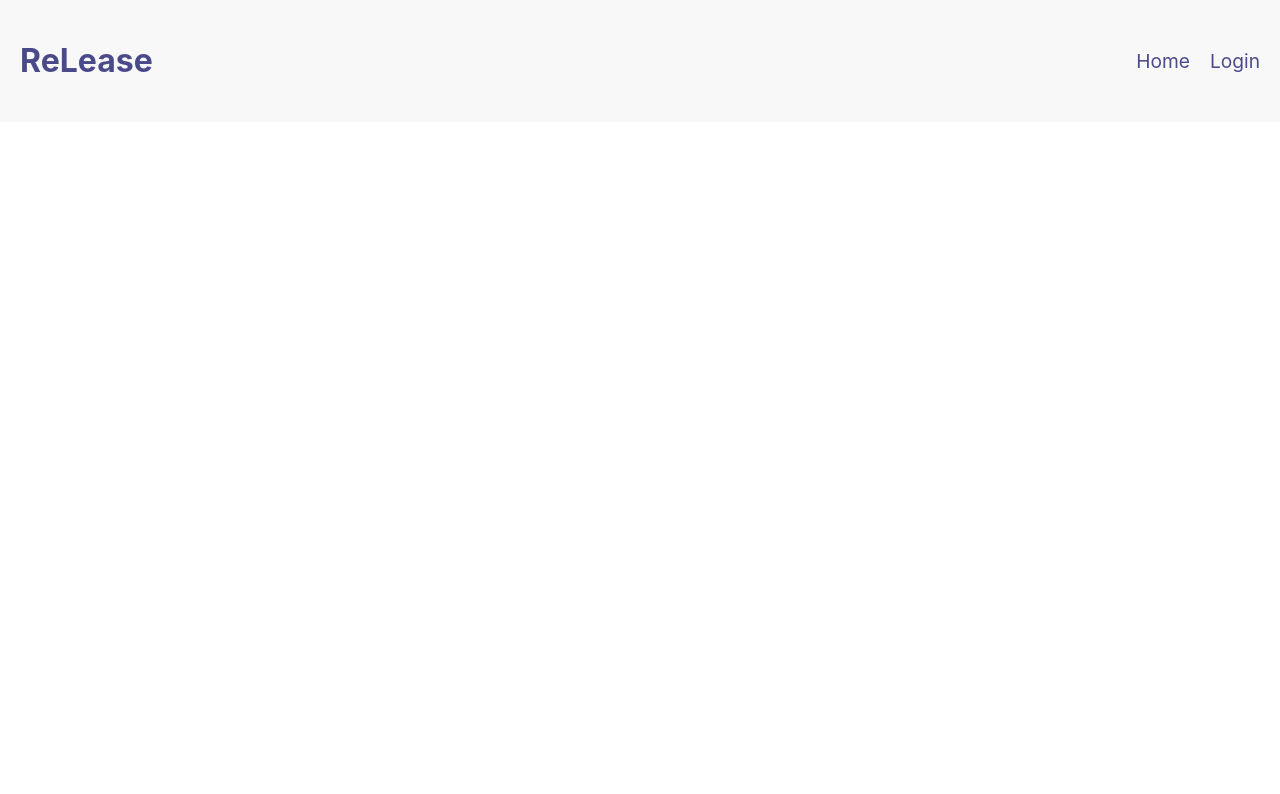
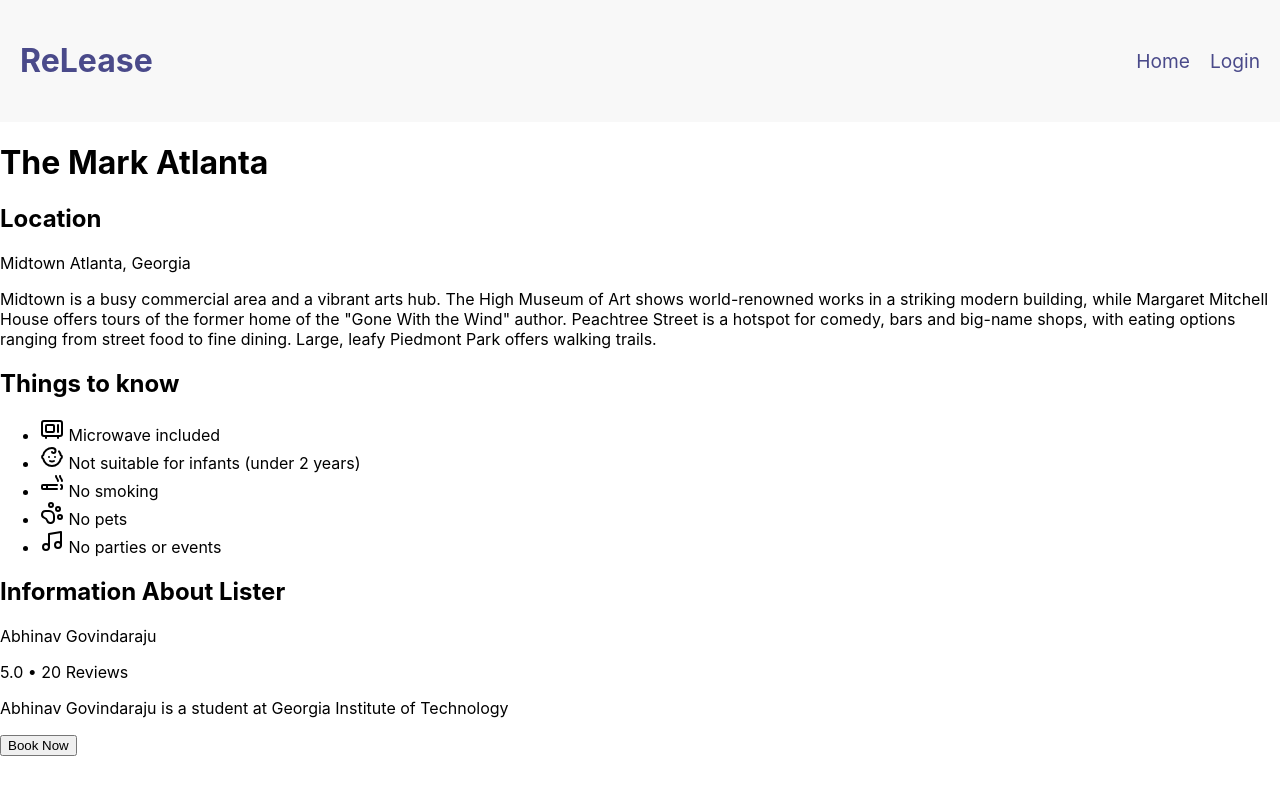
Before and after one commit to ayushpatel-cs/release, a React (Create React App) app: page /searchresult in a window 1280 px wide. Before the commit this address had no page. Shown: the top 794 px of the page. Built offline with nearby package versions, Linux system fonts and the light colour scheme.

Commit message:
barebones listing page

```diff
--- a/src/App.js
+++ b/src/App.js
@@ -6,6 +6,7 @@ import Homepage from './components/Homepage/homepage.js';
 import Search from './components/Search/search.js';
 import Listing from './components/Listing/listing.js';
 import Login from './components/Login/login.js';
+import SearchResult from './components/SearchResult/searchresult.js';
 
 function App() {
   return (
@@ -17,6 +18,7 @@ function App() {
           <Route path="/search" element={<Search />} />
           <Route path="/listing" element={<Listing />} />
           <Route path="/login" element={<Login />} />
+          <Route path="/searchresult" element={<SearchResult />} />
         </Routes>
       </div>
     </Router>
--- a/src/components/Homepage/homepage.js
+++ b/src/components/Homepage/homepage.js
@@ -1,9 +1,15 @@
 // Homescreen.js
 import React from 'react';
 import './homepage.css';
+import { useNavigate } from 'react-router-dom';
 import homescreenimage from '../../images/homescreen.png'
 
 function Homepage() {
+  const navigate = useNavigate();
+
+  const handleSearch = () => {
+    navigate('/searchresult');
+  };
   return (
     <div className="homepage">
 
@@ -31,7 +37,7 @@ function Homepage() {
             <label>To</label>
             <input type="date" />
           </div>
-          <button className="search-button">
+          <button className="search-button" onClick={handleSearch}>
             <span role="img" aria-label="search icon">🔍</span>
           </button>
         </div>
--- /dev/null
+++ b/src/components/SearchResult/searchresult.css
@@ -0,0 +1,39 @@
+.container {
+    --primary-bg: #ffffff;
+    --secondary-bg: #f8f8f8;
+    --text-primary: #333333;
+    --text-secondary: #666666;
+    --accent-color: #4a90e2;
+    --border-color: #e0e0e0;
+    --button-bg: #4a90e2;
+    --button-text: #ffffff;
+  }
+
+  .primaryBg {
+    background-color: var(--primary-bg);
+  }
+
+  .secondaryBg {
+    background-color: var(--secondary-bg);
+  }
+
+  .textPrimary {
+    color: var(--text-primary);
+  }
+
+  .textSecondary {
+    color: var(--text-secondary);
+  }
+
+  .accentColor {
+    color: var(--accent-color);
+  }
+
+  .borderColor {
+    border-color: var(--border-color);
+  }
+
+  .button {
+    background-color: var(--button-bg);
+    color: var(--button-text);
+  }
--- /dev/null
+++ b/src/components/SearchResult/searchresult.js
@@ -0,0 +1,54 @@
+import React from 'react';
+import { Microwave, Baby, Cigarette, PawPrint, Music } from 'lucide-react';
+import styles from './searchresult.css';
+
+const ListingPage = () => {
+  return (
+    <div className={`${styles.container} ${styles.primaryBg} max-w-4xl mx-auto p-4`}>
+      <h1 className={`${styles.textPrimary} text-3xl font-bold mb-4`}>The Mark Atlanta</h1>
+
+      <div className="grid grid-cols-3 gap-2 mb-4">
+        {/* Placeholder for image gallery */}
+        {[1, 2, 3, 4, 5, 6].map((i) => (
+          <div key={i} className={`${styles.secondaryBg} h-40 rounded-lg`}></div>
+        ))}
+      </div>
+
+      <div className="mb-4">
+        <h2 className={`${styles.textPrimary} text-xl font-semibold mb-2`}>Location</h2>
+        <div className={`${styles.secondaryBg} h-64 rounded-lg mb-2`}></div>
+        <p className={`${styles.textPrimary} font-semibold`}>Midtown Atlanta, Georgia</p>
+        <p className={`${styles.textSecondary} text-sm`}>
+          Midtown is a busy commercial area and a vibrant arts hub. The High Museum of Art shows world-renowned works in a striking modern building, while Margaret Mitchell House offers tours of the former home of the "Gone With the Wind" author. Peachtree Street is a hotspot for comedy, bars and big-name shops, with eating options ranging from street food to fine dining. Large, leafy Piedmont Park offers walking trails.
+        </p>
+      </div>
+
+      <div className="mb-4">
+        <h2 className={`${styles.textPrimary} text-xl font-semibold mb-2`}>Things to know</h2>
+        <ul className="space-y-1">
+          <li className={`${styles.textSecondary} flex items-center`}><Microwave className="mr-2 h-4 w-4" /> Microwave included</li>
+          <li className={`${styles.textSecondary} flex items-center`}><Baby className="mr-2 h-4 w-4" /> Not suitable for infants (under 2 years)</li>
+          <li className={`${styles.textSecondary} flex items-center`}><Cigarette className="mr-2 h-4 w-4" /> No smoking</li>
+          <li className={`${styles.textSecondary} flex items-center`}><PawPrint className="mr-2 h-4 w-4" /> No pets</li>
+          <li className={`${styles.textSecondary} flex items-center`}><Music className="mr-2 h-4 w-4" /> No parties or events</li>
+        </ul>
+      </div>
+
+      <div>
+        <h2 className={`${styles.textPrimary} text-xl font-semibold mb-2`}>Information About Lister</h2>
+        <div className="flex items-center">
+          <div className={`${styles.secondaryBg} w-12 h-12 rounded-full mr-4`}></div>
+          <div>
+            <p className={`${styles.textPrimary} font-semibold`}>Abhinav Govindaraju</p>
+            <p className={`${styles.textSecondary} text-sm`}>5.0 • 20 Reviews</p>
+          </div>
+        </div>
+        <p className={`${styles.textSecondary} mt-2 text-sm`}>Abhinav Govindaraju is a student at Georgia Institute of Technology</p>
+      </div>
+
+      <button className={`${styles.button} mt-4 px-4 py-2 rounded`}>Book Now</button>
+    </div>
+  );
+};
+
+export default ListingPage;
```
Also changed, not shown: 1 other file (tests, documents, lock files or other folders).
